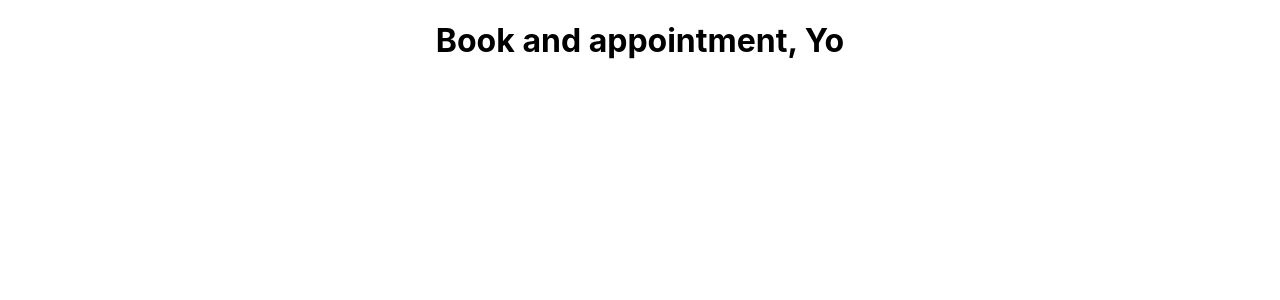
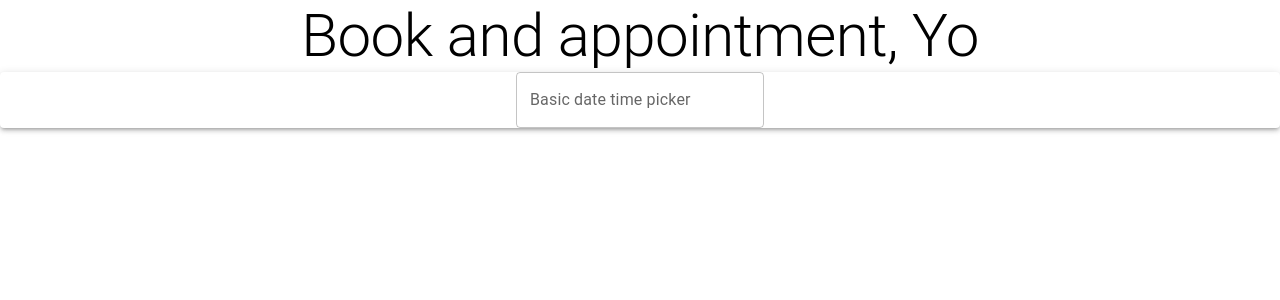
Before and after one commit to dclancy89/Carrier-Booking-React-Demo, a React (Create React App) app: page /appointments in a window 1280 px wide. Shown: the top 300 px of the page. Built offline with nearby package versions, Linux system fonts and the light colour scheme.

Commit message:
added date picker

```diff
--- a/package.json
+++ b/package.json
@@ -7,6 +7,7 @@
     "@emotion/styled": "^11.11.0",
     "@mui/icons-material": "^5.14.0",
     "@mui/material": "^5.14.0",
+    "@mui/x-date-pickers": "^6.10.0",
     "@testing-library/jest-dom": "^5.14.1",
     "@testing-library/react": "^13.0.0",
     "@testing-library/user-event": "^13.2.1",
@@ -15,6 +16,7 @@
     "@types/react": "^18.0.0",
     "@types/react-dom": "^18.0.0",
     "axios": "^1.4.0",
+    "dayjs": "^1.11.9",
     "react": "^18.2.0",
     "react-dom": "^18.2.0",
     "react-router-dom": "6",
--- a/src/BookAppointment/BookAppointment.tsx
+++ b/src/BookAppointment/BookAppointment.tsx
@@ -1,9 +1,18 @@
 import React from "react";
+import { Paper, Typography } from "@mui/material";
+import { AdapterDayjs } from "@mui/x-date-pickers/AdapterDayjs";
+import { LocalizationProvider } from "@mui/x-date-pickers/LocalizationProvider";
+import { DateTimePicker } from "@mui/x-date-pickers";
 
 function BookAppointment() {
   return (
     <div>
-      <h1>Book and appointment, Yo</h1>
+      <Typography variant="h2">Book and appointment, Yo</Typography>
+      <Paper elevation={3}>
+        <LocalizationProvider dateAdapter={AdapterDayjs}>
+          <DateTimePicker label="Basic date time picker" />
+        </LocalizationProvider>
+      </Paper>
     </div>
   );
 }
```
Also changed, not shown: 1 other file (tests, documents, lock files or other folders).
